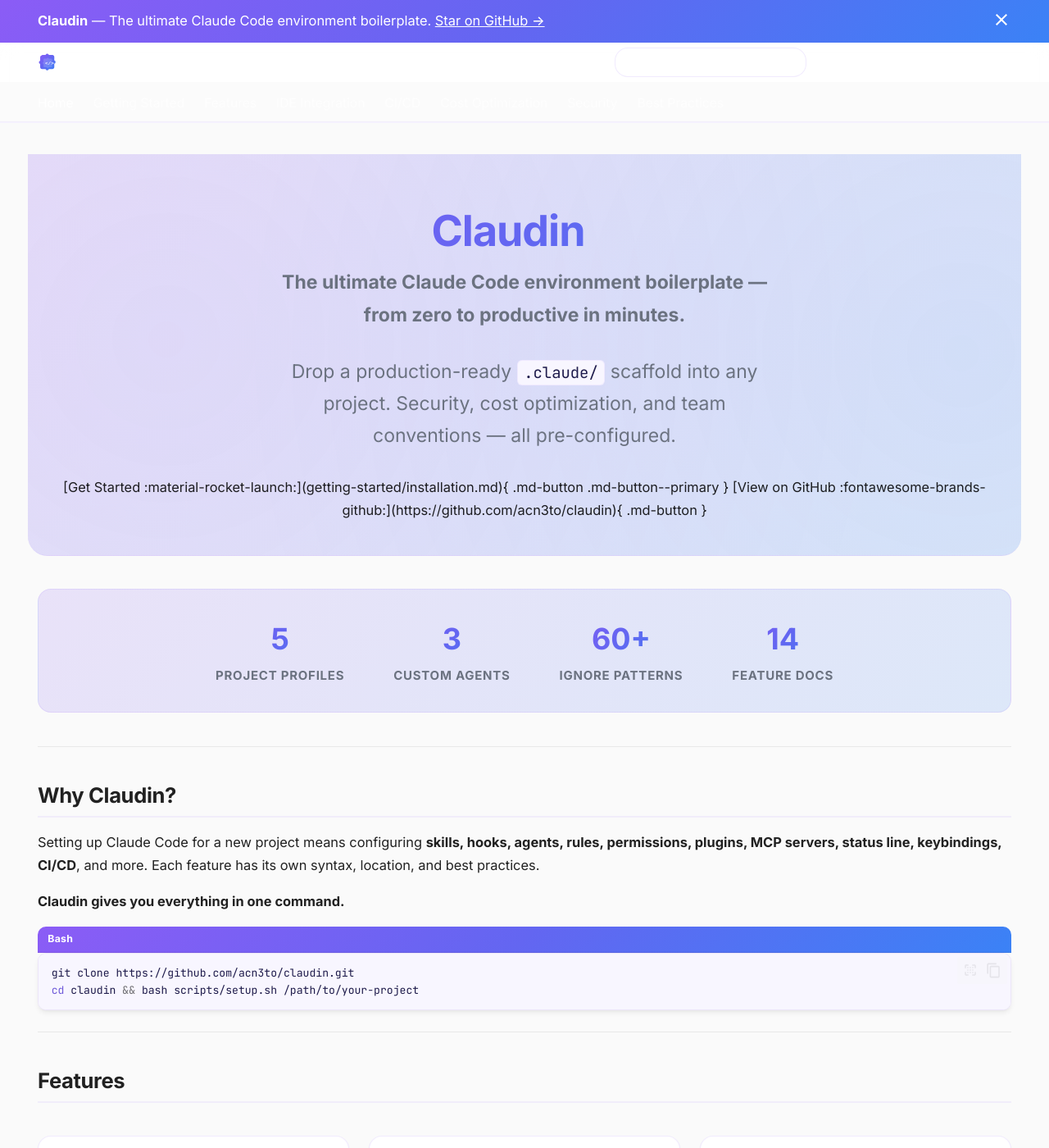
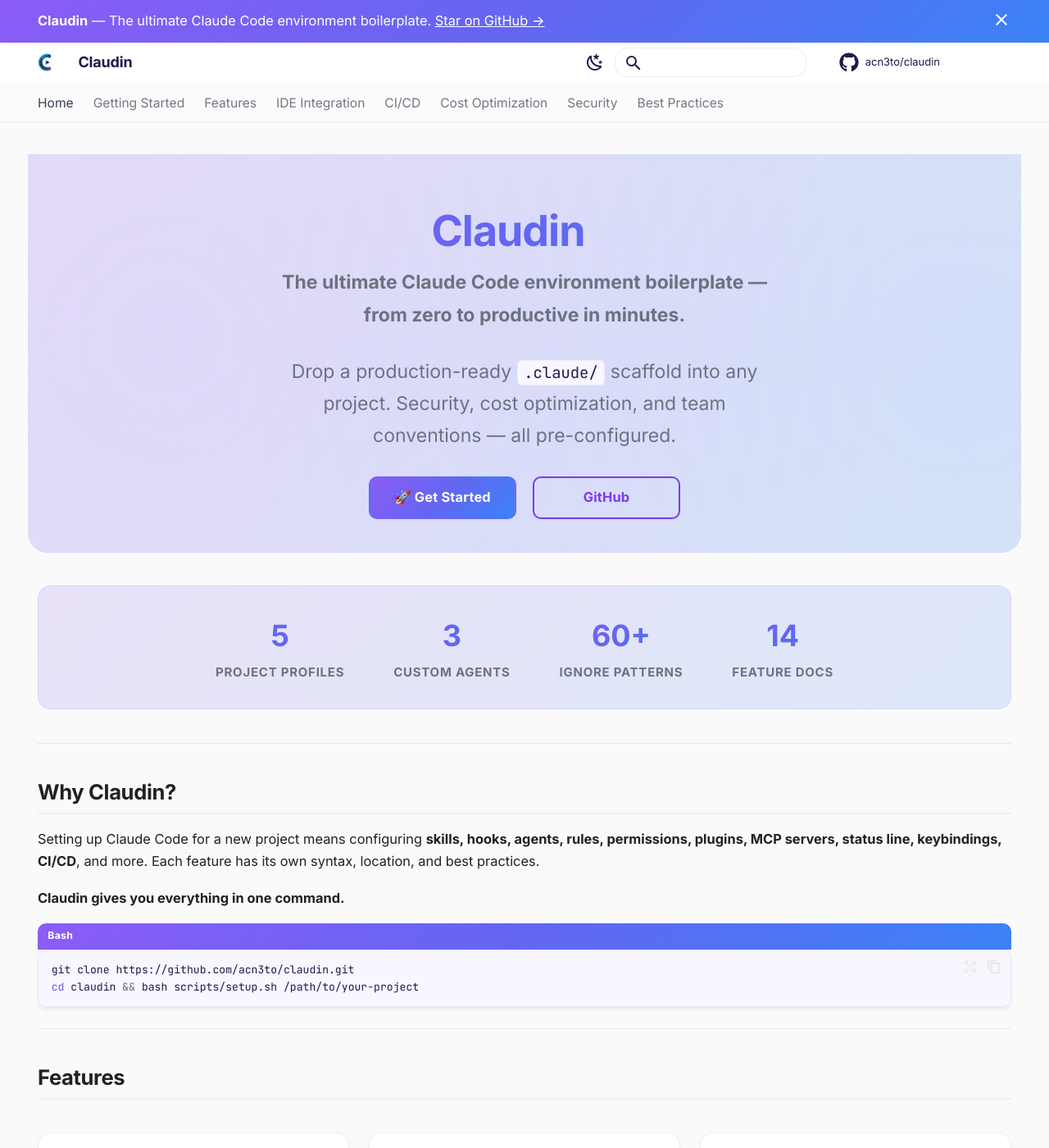
Before and after one commit to acn3to/claudin, an MkDocs documentation site: the page built from docs/index.md, in a window 1280 px wide and 1400 px high. Shown: the whole window at 82% size. Built offline with MkDocs 1.6.1 and Material for MkDocs 9.7.7, drawn with Linux system fonts in a browser that asks for light colours; comment, search, counter and statistics services are not loaded.

Commit message:
Fix header contrast, add custom logo, and fix hero buttons
- Fix header text/icon contrast in both light and dark themes
- Fix GitHub source widget (icon + repo name) visibility in header
- Fix tab link colors for proper contrast
- Add custom Claudin logo (PNG with transparent background)
- Add favicon and 192px logo variants
- Replace hero markdown buttons with HTML for reliable rendering
- Move original logo to docs/assets

Co-Authored-By: Claude Opus 4.6 <noreply@anthropic.com>

```diff
--- a/docs/index.md
+++ b/docs/index.md
@@ -14,10 +14,12 @@ hide:
 Drop a production-ready `.claude/` scaffold into any project. Security, cost optimization, and team conventions — all pre-configured.
 
 <div class="cl-buttons">
-
-[Get Started :material-rocket-launch:](getting-started/installation.md){ .md-button .md-button--primary }
-[View on GitHub :fontawesome-brands-github:](https://github.com/acn3to/claudin){ .md-button }
-
+<a href="getting-started/installation/" class="md-button md-button--primary">
+  🚀 Get Started
+</a>
+<a href="https://github.com/acn3to/claudin" class="md-button">
+  GitHub
+</a>
 </div>
 
 </div>
--- a/docs/stylesheets/extra.css
+++ b/docs/stylesheets/extra.css
@@ -158,6 +158,52 @@
   background: rgba(255, 255, 255, 0.85);
 }
 
+[data-md-color-scheme="default"] .md-header .md-header__button,
+[data-md-color-scheme="default"] .md-header .md-logo,
+[data-md-color-scheme="default"] .md-header .md-search__icon,
+[data-md-color-scheme="default"] .md-header .md-header__topic {
+  color: #1e1b4b;
+}
+
+[data-md-color-scheme="default"] .md-header .md-header__title {
+  color: #1e1b4b;
+}
+
+[data-md-color-scheme="default"] .md-header .md-source {
+  color: #1e1b4b;
+}
+
+[data-md-color-scheme="default"] .md-header .md-source__repository {
+  color: #1e1b4b;
+}
+
+[data-md-color-scheme="default"] .md-header .md-source__icon svg {
+  fill: #1e1b4b;
+}
+
+[data-md-color-scheme="slate"] .md-header .md-header__button,
+[data-md-color-scheme="slate"] .md-header .md-logo,
+[data-md-color-scheme="slate"] .md-header .md-search__icon,
+[data-md-color-scheme="slate"] .md-header .md-header__topic {
+  color: #e2e0f0;
+}
+
+[data-md-color-scheme="slate"] .md-header .md-header__title {
+  color: #e2e0f0;
+}
+
+[data-md-color-scheme="slate"] .md-header .md-source {
+  color: #e2e0f0;
+}
+
+[data-md-color-scheme="slate"] .md-header .md-source__repository {
+  color: #e2e0f0;
+}
+
+[data-md-color-scheme="slate"] .md-header .md-source__icon svg {
+  fill: #e2e0f0;
+}
+
 .md-header[data-md-state="shadow"] {
   box-shadow: var(--cl-shadow-lg), var(--cl-shadow-glow);
 }
@@ -174,6 +220,14 @@
 
 [data-md-color-scheme="default"] .md-tabs {
   background: rgba(250, 250, 250, 0.8);
+}
+
+[data-md-color-scheme="default"] .md-tabs__link {
+  color: #374151;
+}
+
+[data-md-color-scheme="slate"] .md-tabs__link {
+  color: #c4b5fd;
 }
 
 .md-tabs__link {
--- a/mkdocs.yml
+++ b/mkdocs.yml
@@ -51,8 +51,8 @@ theme:
   icon:
     repo: fontawesome/brands/github
     logo: material/puzzle
-  logo: assets/logo.svg
-  favicon: assets/favicon.svg
+  logo: assets/logo.png
+  favicon: assets/favicon.png
   language: en
 
 plugins:
```
Also changed, not shown: docs/assets/claudin-full.png (added), docs/assets/favicon.png (added), docs/assets/logo-192.png (added), docs/assets/logo.png (added).
